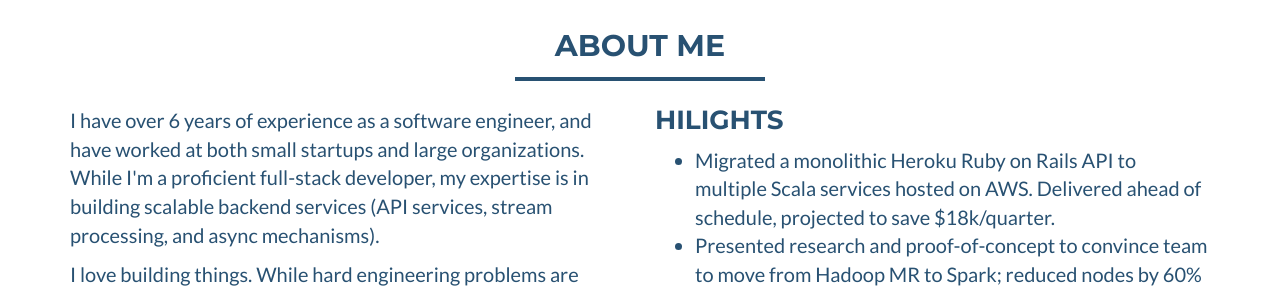
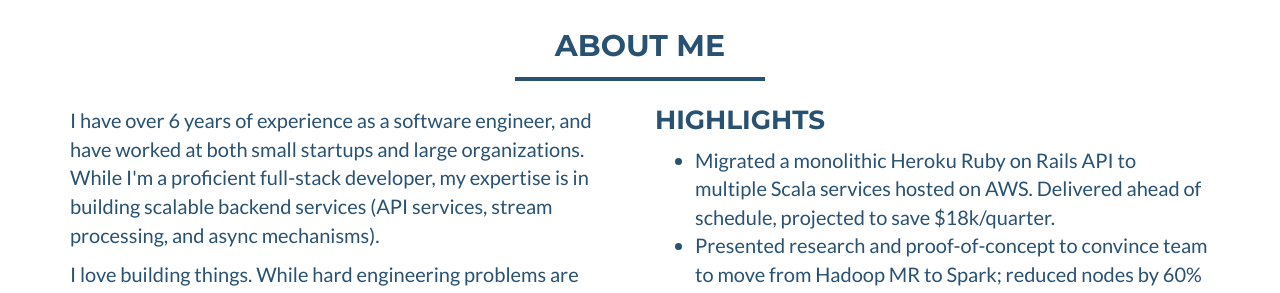
Before and after one commit to chuckgroom/onepage-bio, a Jekyll site: the page built from index.html, in a window 1280 px wide and 900 px high, scrolled down 454 px. Shown: the part 156-449 px from the top of the window. Built offline with Jekyll 4.4.1, drawn with Linux system fonts in a browser that asks for light colours.

Commit message:
Fix typo s/hilights/highlights/

```diff
--- a/_includes/about_me.html
+++ b/_includes/about_me.html
@@ -24,7 +24,7 @@
         </p>
       </div>
 	    <div class="col-sm-6">
-		    <h3 style="margin-top:0;">Hilights</h3>
+		    <h3 style="margin-top:0;">Highlights</h3>
 		    <ul>
     			<li>
             Migrated a monolithic Heroku Ruby on Rails API to multiple Scala
```
